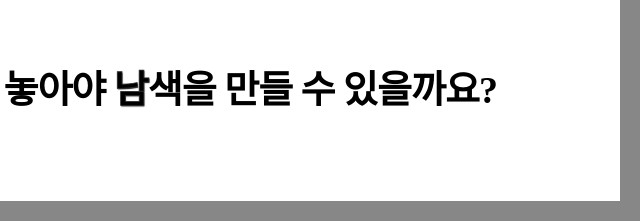
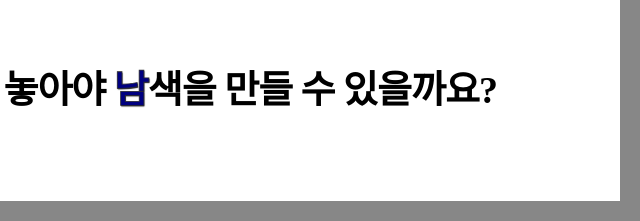
Before and after one commit to seungj2032/PBL, a plain HTML site: page index.html in a window 1280 px wide. Both pictures are taken after a click on the element 456 px from the left and 485 px from the top of the page. Shown: the part 672-893 px from the top of the page, 445-1085 px from the left. Drawn offline with nearby package versions, Linux system fonts and the light colour scheme; a web font is replaced by a local one.

Commit message:
Add files via upload

```diff
--- a/pbl7.js
+++ b/pbl7.js
@@ -126,6 +126,10 @@ function selected() {
 
     for(i=0;i<textColor.length;i++){
         textColor[i].innerText = text;
+        if(color=="blue")
+            textColor[i].style.color = "skyblue";
+        else
+            textColor[i].style.color = color;
     }
 }
 
```
Also changed, not shown: index.html (+0 -5 lines), style.css (line endings or trailing spaces).
